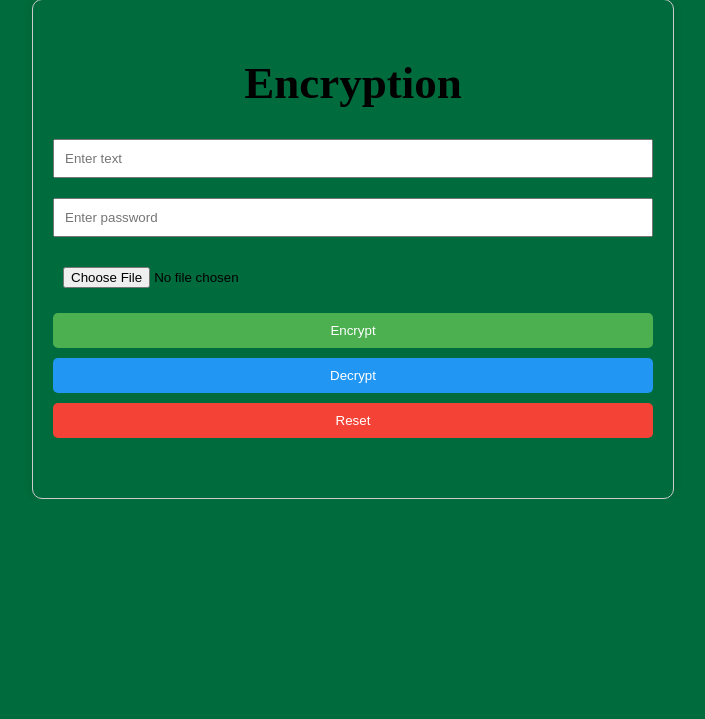
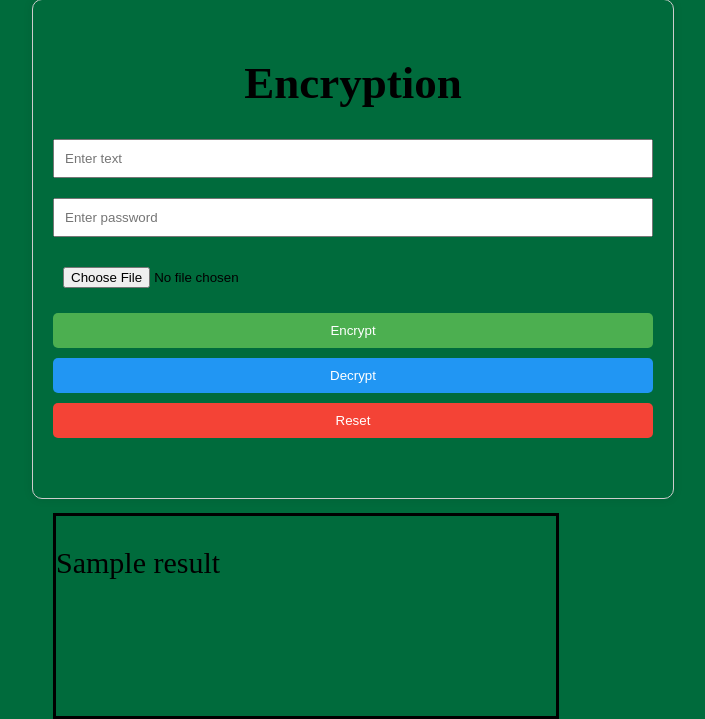
Before and after one commit to Muneeb-hub411/Encryption-Decryption, a Flask app: template templates/index.html in a window 1280 px wide. Shown: the part 490-1209 px from the top of the page, without its empty margins (287-992 px from the left). Before the commit the page ends 989 px from the top, so only its background shows below. Run offline with Flask 3, Linux system fonts and the light colour scheme; the template is opened without the code that fills it: most values are stand-ins (such as "Sample title", 1, 10 or a date in 2020).

Commit message:
storing text password and image from form

```diff
--- a/app.py
+++ b/app.py
@@ -1,8 +1,46 @@
-from flask import Flask , render_template ,url_for
+from flask import Flask, render_template, request, redirect, url_for
+import os
+from Crypto.Cipher import AES
+from Crypto.Random import get_random_bytes
+from Crypto.Protocol.KDF import scrypt
+from PIL import Image
+import stepic
+import base64
+
 app = Flask(__name__)
+app.config['UPLOAD_FOLDER'] = 'uploads/'
+os.makedirs(app.config['UPLOAD_FOLDER'], exist_ok=True)
 
-@app.route('/')
-def hello():
+
+@app.route('/', methods=['GET', 'POST'])
+def index():
+    if request.method == 'POST':
+
+        text = request.form['text']
+        password = request.form['password']
+        image = request.files['image']
+        action = request.form['action']
+
+
+        image_path = os.path.join(app.config['UPLOAD_FOLDER'], image.filename)
+        image.save(image_path)
+
+
+        if action == 'encrypt':
+            print(f"Text: {text}")
+
+            result = f"Encrypted text: {text}, password: {password}, image saved at: {image_path}"
+            print(result)
+        elif action == 'decrypt':
+
+            result = f"Decrypted text: {text}, password: {password}, image saved at: {image_path}"
+            print(result)
+        else:
+            result = "Reset the form"
+            print(result)
+
+        return render_template('index.html', result=result)
+
     return render_template('index.html')
 
 if __name__ == '__main__':
--- a/static/css/index.css
+++ b/static/css/index.css
@@ -62,3 +62,9 @@ h2{
     background-color: #f44336;
     color: white;
 }
+.result{
+    width: 500px;
+    height: 200px;
+    margin-top: 70px;
+    border: 3px solid black;
+}
--- a/templates/index.html
+++ b/templates/index.html
@@ -40,6 +40,11 @@
           </button>
           <button type="reset" class="reset">Reset</button>
         </form>
+        <div class="result">
+          {% if result %}
+          <p>{{ result }}</p>
+          {% endif %}
+        </div>
       </div>
     </div>
   </body>
```
Also changed, not shown: uploads/1.jpg (added), uploads/22.jpg (added).
